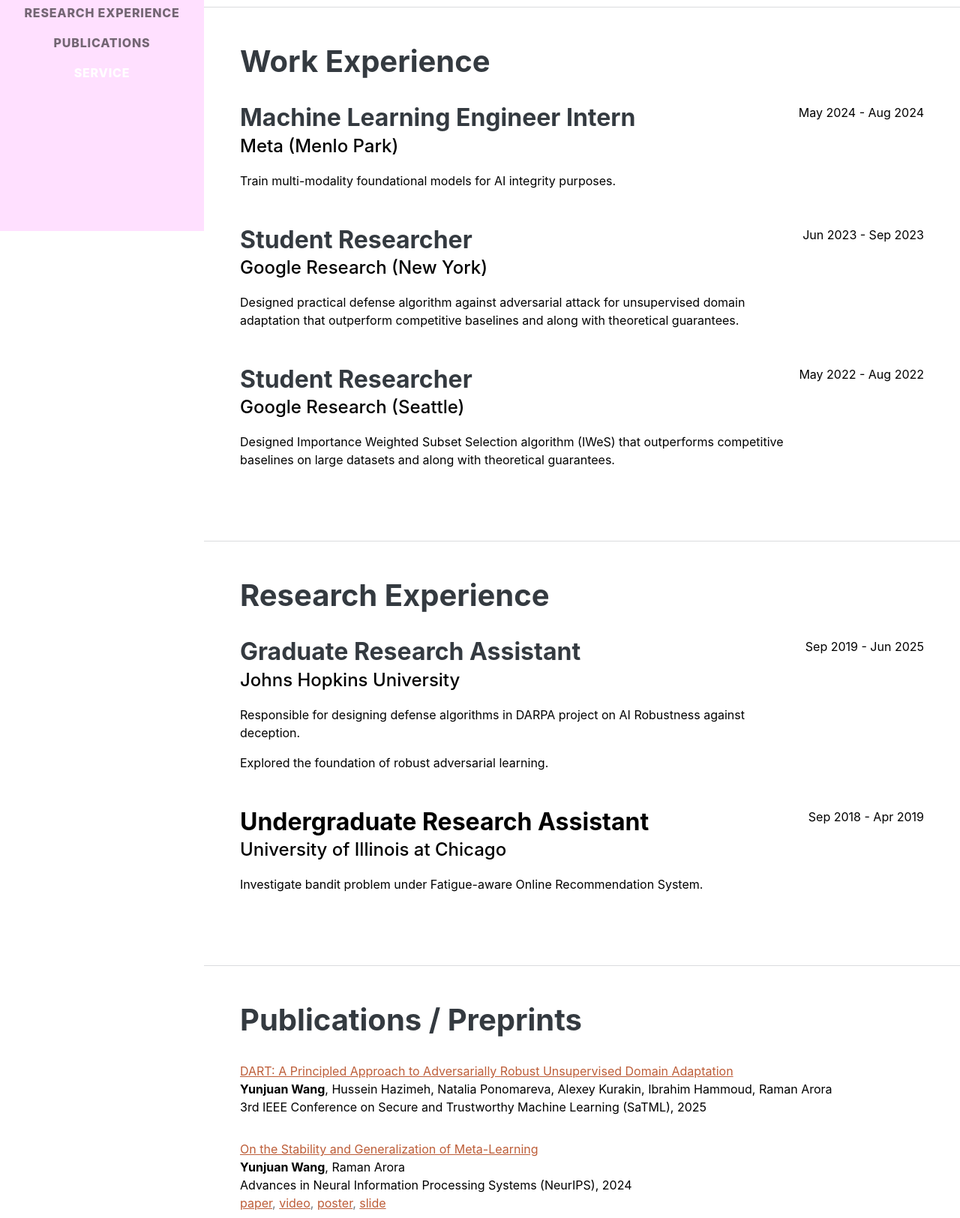
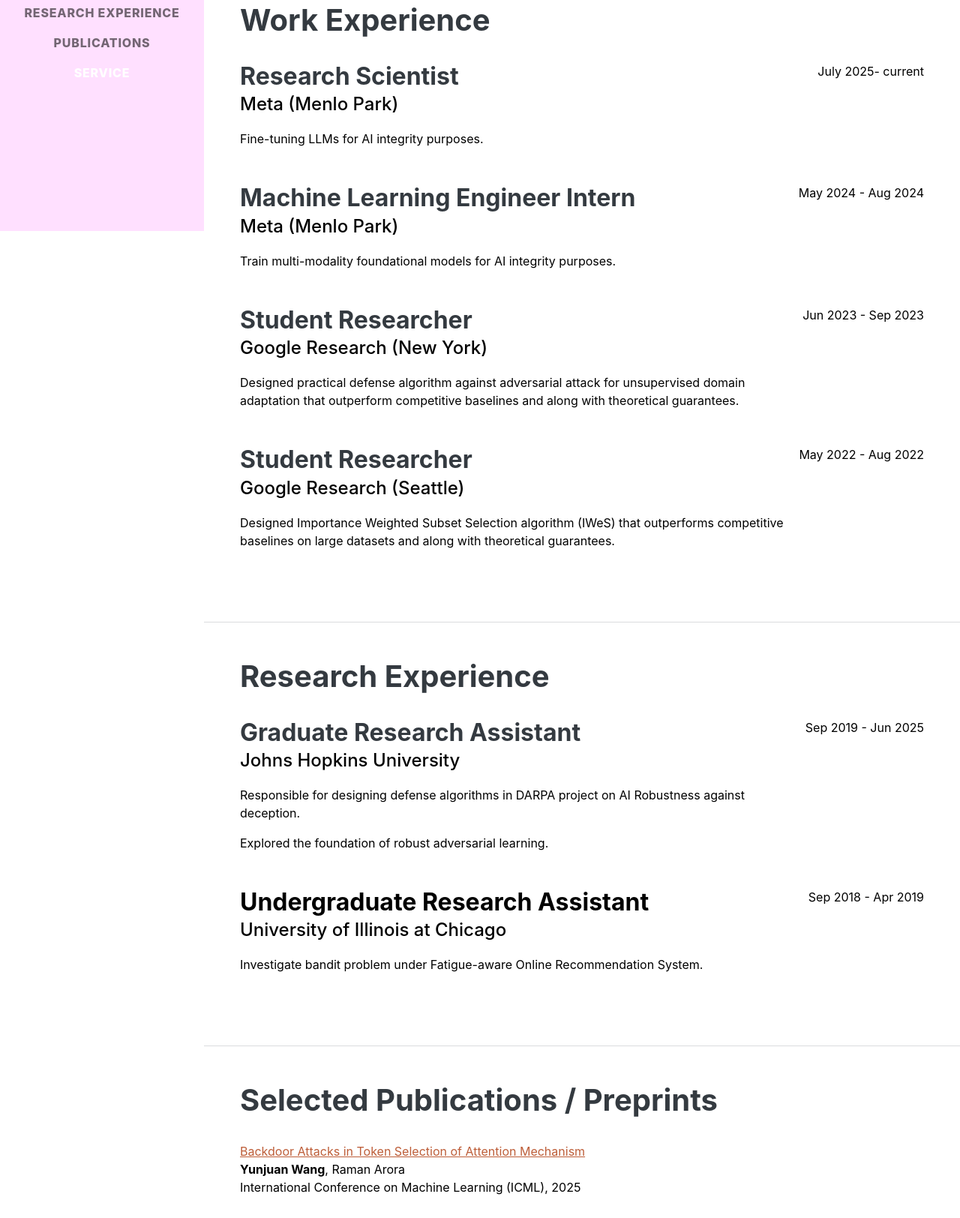
Before and after one commit to yunjuanwang/yunjuanwang.github.io, a plain HTML site: page index.html in a window 1280 px wide. Shown: the part 492-2116 px from the top of the page at 75% size. Drawn offline with nearby package versions, Linux system fonts and the light colour scheme; some icons are missing; a web font is replaced by a local one.

Commit message:
Add files via upload

```diff
--- a/index.html
+++ b/index.html
@@ -45,12 +45,12 @@
                 <div class="resume-section-content">
                     <h2 class="mb-5"> Yunjuan Wang / 汪云娟 </h2>
                     <p class="lead mb-5">
-                    <strong> About me. </strong> I'm a theoretical Machine Learning Ph.D. at <a href="https://www.cs.jhu.edu/">Department of Computer Science, Johns Hopkins University</a>. I am fortunate to be advised by <a href="https://www.cs.jhu.edu/~raman/Home.html">Raman Arora</a>. Before that, I obtained Bachelor degree in Computer Science from Xi'an Jiaotong University, China.
+                    <strong> About me. </strong> I'm a Research Scientist at <a href="https://www.meta.com/">Meta</a>. I obtained Ph.D. degree from <a href="https://www.cs.jhu.edu/">Johns Hopkins University</a>, advised by <a href="https://www.cs.jhu.edu/~raman/Home.html">Raman Arora</a>. Before that, I obtained Bachelor degree in Computer Science from Xi'an Jiaotong University, China.
                     </p>
 
                     <p class="lead mb-5">
                     <strong> Research. </strong>
-                    I'm interested in Trustworthy AI (Robust Adversarial Learning), Generative AI, Deep Learning, Transfer Learning, and Theoretical ML in general. I'm passionate about understanding the fundamental question of machine learning and deep learning, as well as using ML algorithms and data-driven techniques to solve real-world problems.
+                    I'm interested in Trustworthy AI, Generative AI, Deep Learning, and Machine Learning in general. I'm passionate about using Large Language Models (LLM) to solve real-world tasks.
                     </p>
 <!--                    <p class="lead mb-0 text-black"> I'm a theoretical Machine Learning Ph.D. at <a href="https://www.cs.jhu.edu/">Department of Computer Science, Johns Hopkins University</a>. I am fortunate to be advised by <a href="https://www.cs.jhu.edu/~raman/Home.html">Raman Arora</a>.-->
 <!--                    </p>-->
@@ -79,6 +79,14 @@
             <section class="resume-section" id="work-experience">
                 <div class="resume-section-content">
                     <h2 class="mb-5">Work Experience</h2>
+                    <div class="d-flex flex-column flex-md-row justify-content-between mb-5">
+                        <div class="flex-grow-1">
+                            <h3 class="mb-0">Research Scientist</h3>
+                            <div class="subheading mb-3 text-black">Meta (Menlo Park)</div>
+                            <p class="text-black">Fine-tuning LLMs for AI integrity purposes.</p>
+                        </div>
+                        <div class="flex-shrink-0"><span class="text-black">July 2025- current</span></div>
+                    </div>
                     <div class="d-flex flex-column flex-md-row justify-content-between mb-5">
                         <div class="flex-grow-1">
                             <h3 class="mb-0">Machine Learning Engineer Intern</h3>
@@ -157,7 +165,16 @@
             <!--Publications-->
             <section class="resume-section" id="pubs">
                 <div class="my-auto">
-                  <h2 class="mb-5">Publications / Preprints</h2>
+                  <h2 class="mb-5">Selected Publications / Preprints</h2>
+
+                      <div class="resume-item mb-5">
+                        <div class="resume-content mr-auto">
+                          <a class="mb-0", href="https://openreview.net/pdf?id=ZEPWk1Q6ww">Backdoor Attacks in Token Selection of Attention Mechanism</a>
+                          <p class="mb-0 text-black"> <b>Yunjuan Wang</b>, Raman Arora
+                          </p>
+                          <p class="mb-0 text-black">International Conference on Machine Learning (ICML), 2025</p>
+                        </div>
+                      </div>
 
                       <div class="resume-item mb-5">
                         <div class="resume-content mr-auto">
```
